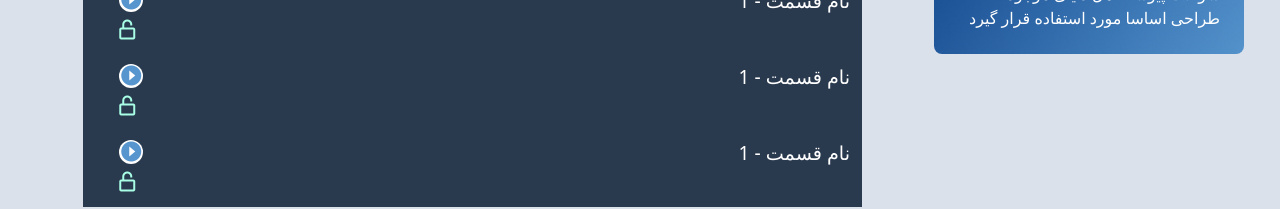
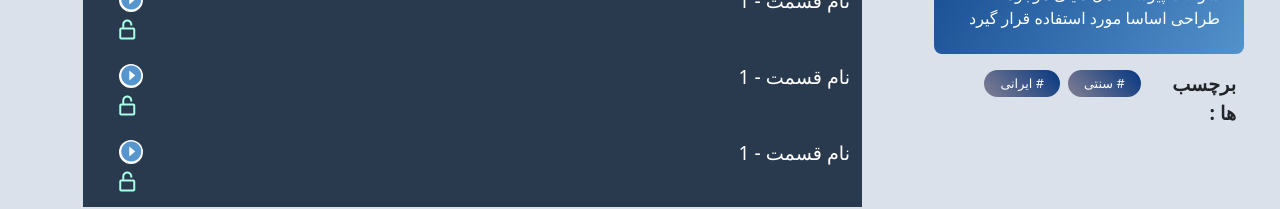
Before and after one commit to amirMahfoozi/Melody-Mentor, an Angular app: page /course in a window 1280 px wide. Shown: the part 920-1129 px from the top of the page. Built offline with nearby package versions, Linux system fonts and the light colour scheme.

Commit message:
Added 3 components: TagComponent, CustomButtonComponent, HomeworkDescComponent

```diff
--- a/src/app/dashboard/components/course-description/course-description.component.css
+++ b/src/app/dashboard/components/course-description/course-description.component.css
@@ -12,3 +12,8 @@
 .txt {
   color: white;
 }
+
+.tag-txt {
+  font-size: 1.2rem;
+  font-weight: 900;
+}
--- a/src/app/dashboard/components/course-description/course-description.component.html
+++ b/src/app/dashboard/components/course-description/course-description.component.html
@@ -53,7 +53,7 @@
   </div>
 </div>
 
-<div class="container background p-4">
+<div class="container background p-4 mb-3">
   <div class="row mb-3">
     <span class="txt">توضیحات</span>
   </div>
@@ -66,3 +66,15 @@
     </span>
   </div>
 </div>
+
+<div class="row">
+  <div class="col-4">
+    <label class="px-2 tag-txt">برچسب ها :</label>
+  </div>
+  <div class="col-auto px-1">
+    <app-tag [text]="'سنتی'"></app-tag>
+  </div>
+  <div class="col-auto px-1">
+    <app-tag [text]="'ایرانی'"></app-tag>
+  </div>
+</div>
--- /dev/null
+++ b/src/app/dashboard/components/custom-button/custom-button.component.html
@@ -0,0 +1 @@
+<p>custom-button works!</p>
--- /dev/null
+++ b/src/app/dashboard/components/homework-desc/homework-desc.component.html
@@ -0,0 +1 @@
+<p>homework-desc works!</p>
--- /dev/null
+++ b/src/app/dashboard/components/tag/tag.component.css
@@ -0,0 +1,16 @@
+.tag {
+  background: linear-gradient(228deg, #053881 0%, #827E92 100%);
+  border-radius: 1.5rem;
+  overflow: hidden;
+  justify-content: center;
+  align-items: center;
+  display: inline-flex;
+}
+
+.tag-txt {
+  text-align: right;
+  color: white;
+  font-weight: 300;
+  font-size: 0.8rem;
+  word-wrap: break-word;
+}
--- /dev/null
+++ b/src/app/dashboard/components/tag/tag.component.html
@@ -0,0 +1,4 @@
+<div class="tag px-3 py-1">
+  <div class="tag-txt">
+    # {{text}}</div>
+</div>
```
Also changed, not shown: src/app/app.module.ts (+7 -1 lines), src/app/dashboard/components/custom-button/custom-button.component.ts (added, +10 -0 lines), src/app/dashboard/components/homework-desc/homework-desc.component.ts (added, +10 -0 lines), src/app/dashboard/components/tag/tag.component.ts (added, +10 -0 lines), src/app/dashboard/components/custom-button/custom-button.component.css (added), src/app/dashboard/components/homework-desc/homework-desc.component.css (added), 2 other files (tests, documents, lock files or other folders).
